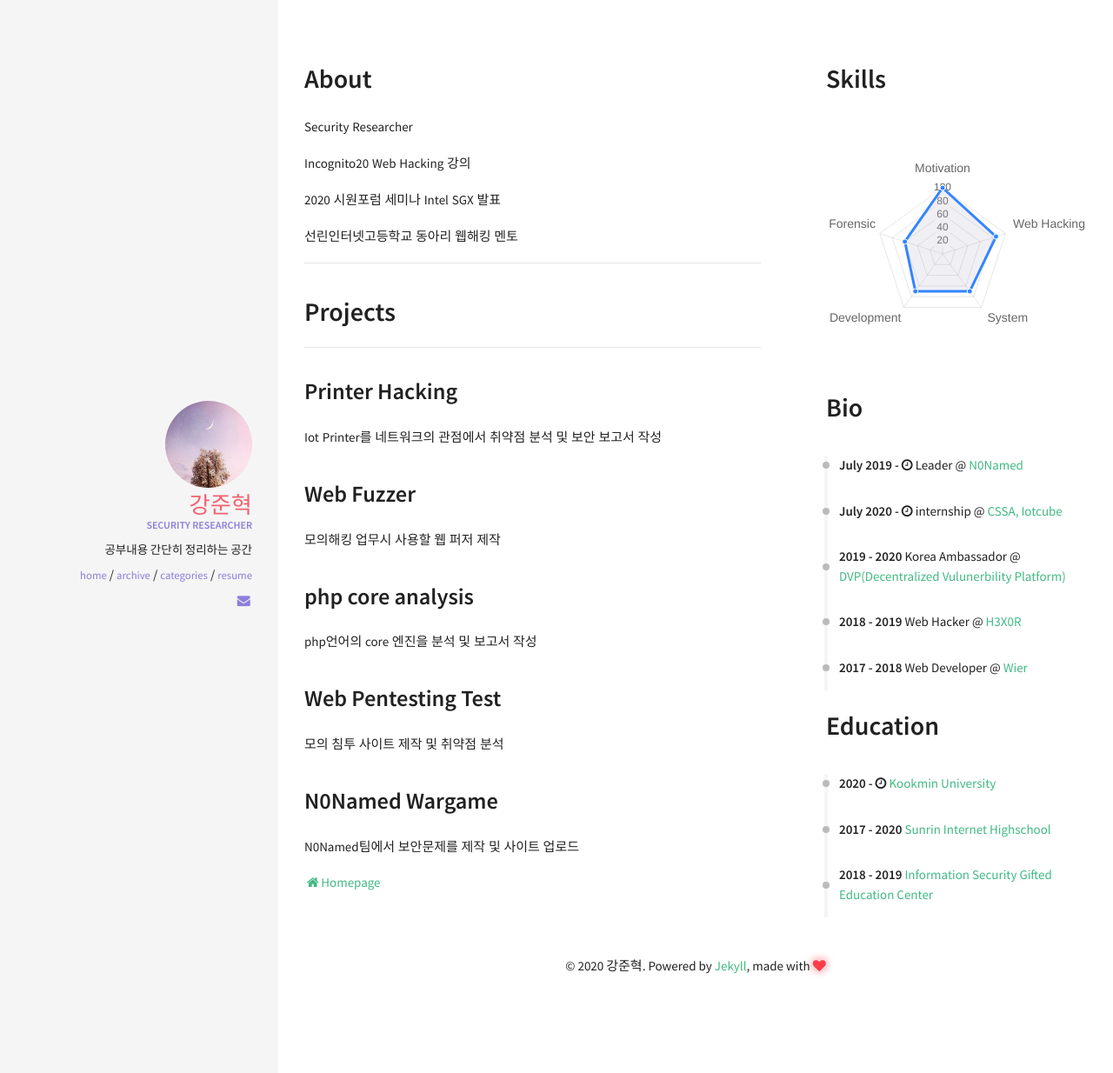
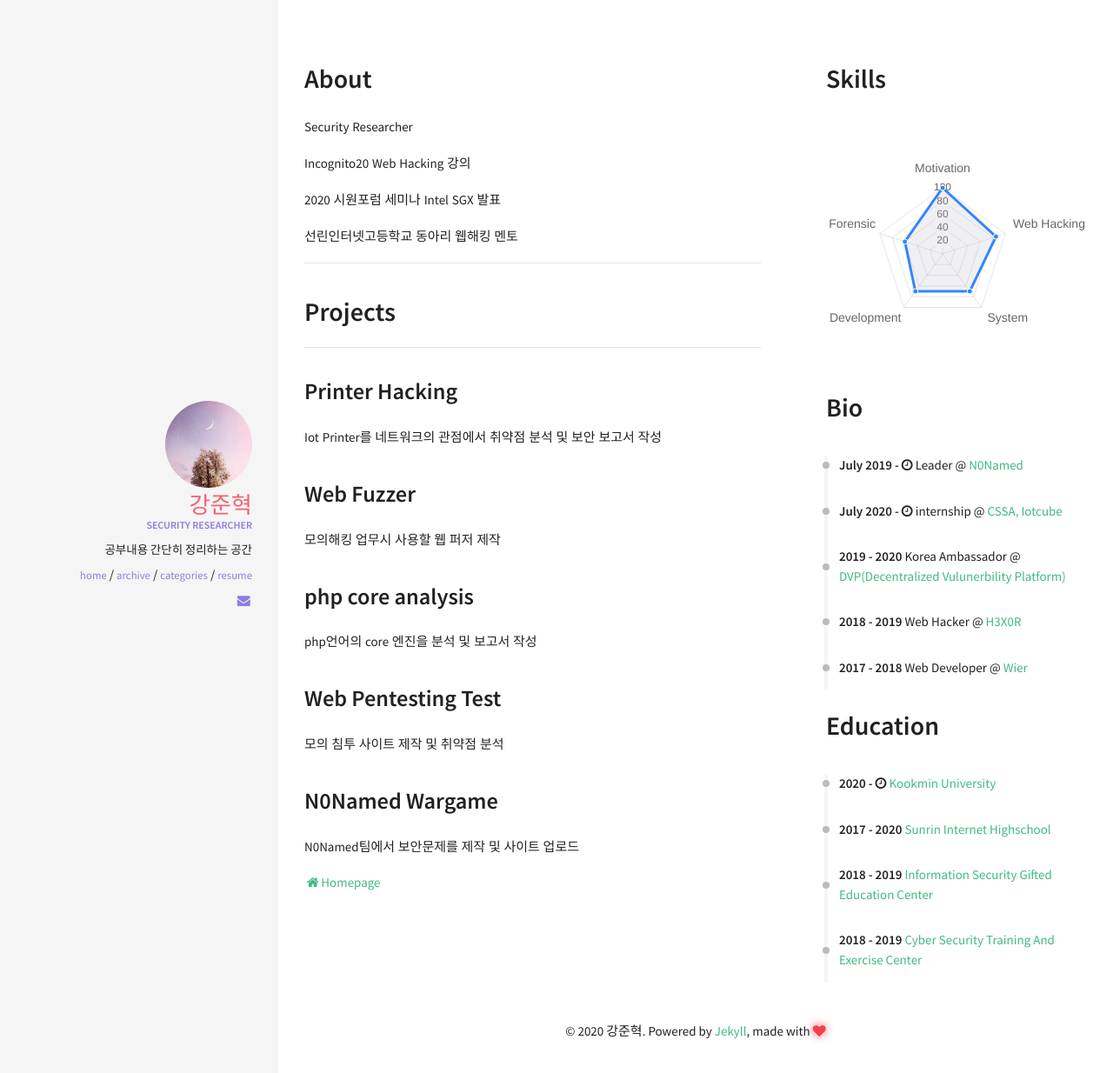
Before and after one commit to kangsecu/kangsecu.github.io, a Jekyll site: the page built from resume.html, in a window 1280 px wide. Shown: the top 1234 px of the page at 87% size. Built offline with Jekyll 4.4.1, drawn with Linux system fonts in a browser that asks for light colours; nearby versions of some CDN libraries.

Commit message:
Update education.yml

```diff
--- a/_data/index/education.yml
+++ b/_data/index/education.yml
@@ -12,3 +12,7 @@
   link : http://security.swu.ac.kr/giftedu/
   date : 2018 - 2019
   descr : Hacking Trace
+
+- name: Cyber Security Training And Exercise Center
+  link: https://www.cstec.kr/cstec/kor/
+  date: 2018 - 2019
```
